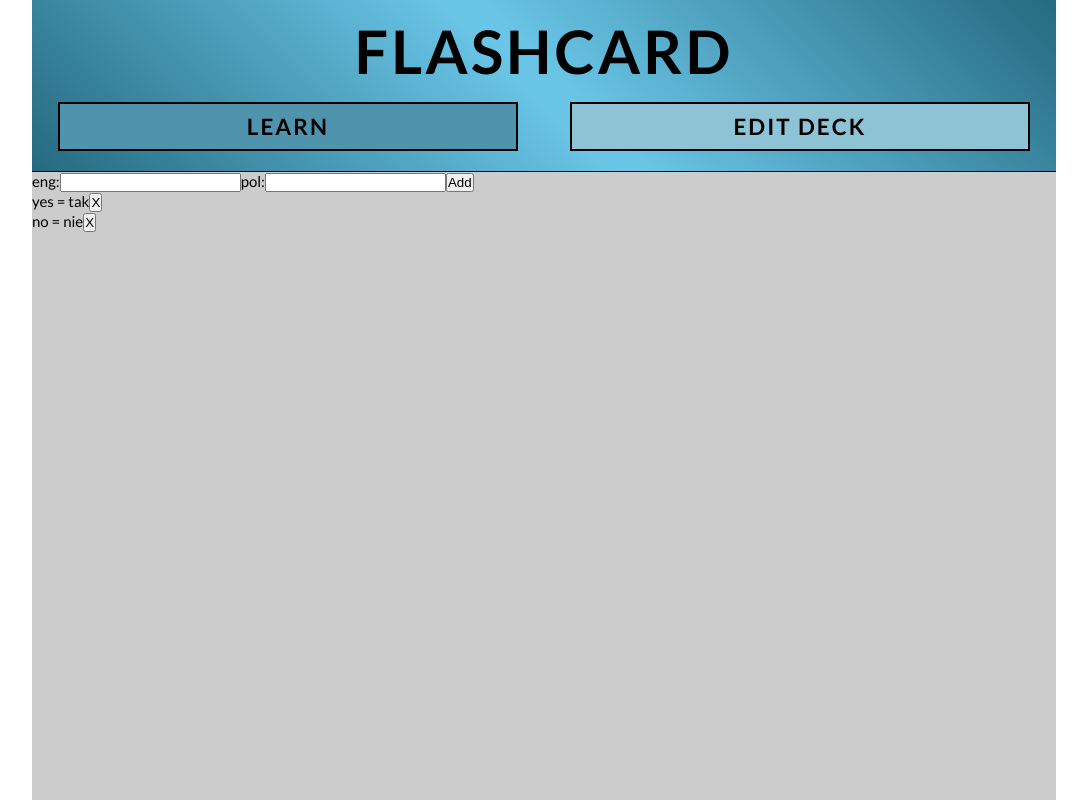
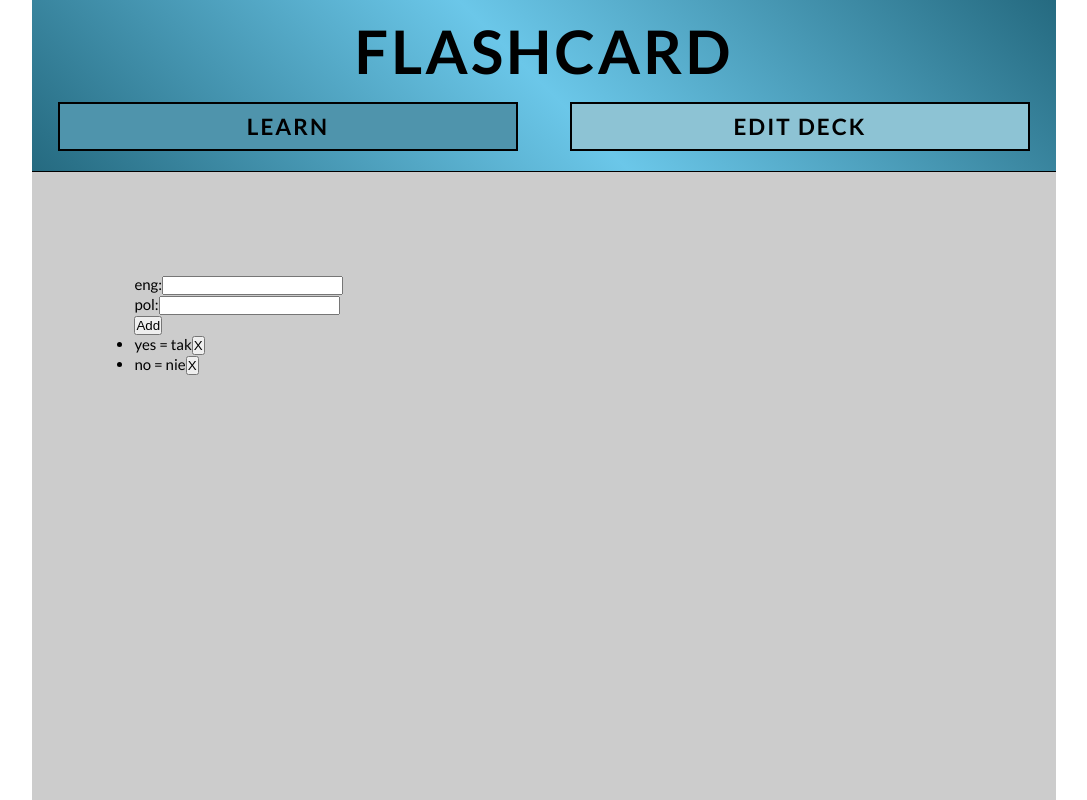
Before and after one commit to dawid-fulmes/flashcards, a React (Create React App) app: page / in a window 1280 px wide. Both pictures are taken after a click on the item "EDIT DECK". Shown: the whole page, without its empty margins (96-1183 px from the left). Built offline with nearby package versions, Linux system fonts and the light colour scheme.

Commit message:
Fix structure in EditDeck and add basic styles

```diff
--- a/src/components/EditDeck/AddCardForm.js
+++ b/src/components/EditDeck/AddCardForm.js
@@ -42,16 +42,20 @@ class AddCardForm extends Component {
     render() {
         const { polInput, engInput, errorVisible } = this.state;
         const { handleChange, handleSubmit } = this;
-        const errorMessage = <p className="errorMessage">Each input need at least one letter!</p>;
+        const errorMessage = "Each input need at least one letter!";
         return (
             <div>
                 <form onSubmit={handleSubmit}>
-                    <label htmlFor="eng">eng:</label>
-                    <input type="text" id="eng" value={engInput} name="engInput" onChange={handleChange} />
-                    <label htmlFor="pol">pol:</label>
-                    <input type="text" id="pol" value={polInput} name="polInput" onChange={handleChange} />
+                    <div>
+                        <label htmlFor="eng">eng:</label>
+                        <input type="text" id="eng" value={engInput} name="engInput" onChange={handleChange} />
+                    </div>
+                    <div>
+                        <label htmlFor="pol">pol:</label>
+                        <input type="text" id="pol" value={polInput} name="polInput" onChange={handleChange} />
+                    </div>
                     <button>Add</button>
-                    {errorVisible ? errorMessage : null}
+                    <p className="errorMessage">{errorVisible ? errorMessage : null}</p>
                 </form>
             </div>
         );
--- a/src/components/EditDeck/EditDeck.js
+++ b/src/components/EditDeck/EditDeck.js
@@ -5,7 +5,7 @@ import '../../style/EditDeck.scss'
 
 const EditDeck = () => {
     return (
-        <div>
+        <div className="edit-deck">
             <AddCardForm />
             <CardsList />
         </div>
--- a/src/style/EditDeck.scss
+++ b/src/style/EditDeck.scss
@@ -0,0 +1,6 @@
+.edit-deck {
+    display: flex;
+    flex-direction: column;
+    flex-grow: 1;
+    padding: 10%;
+}
```
